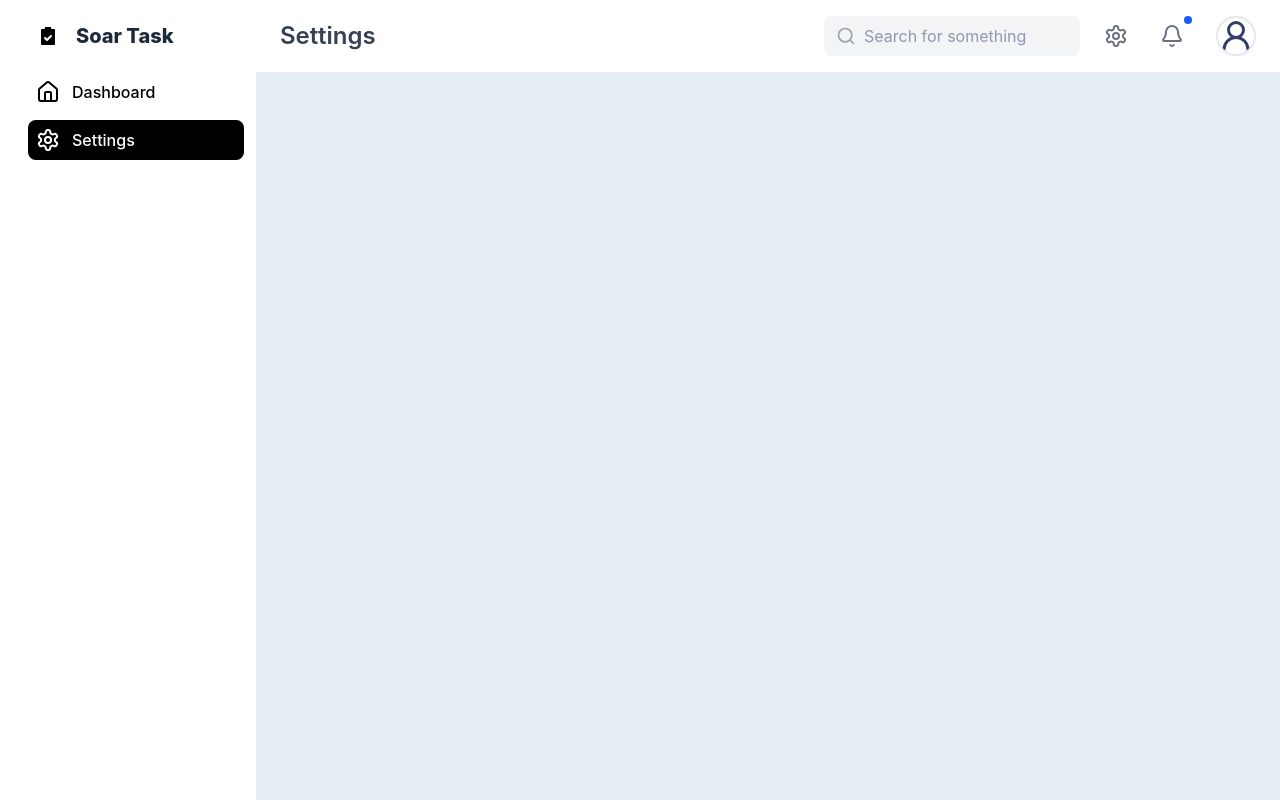
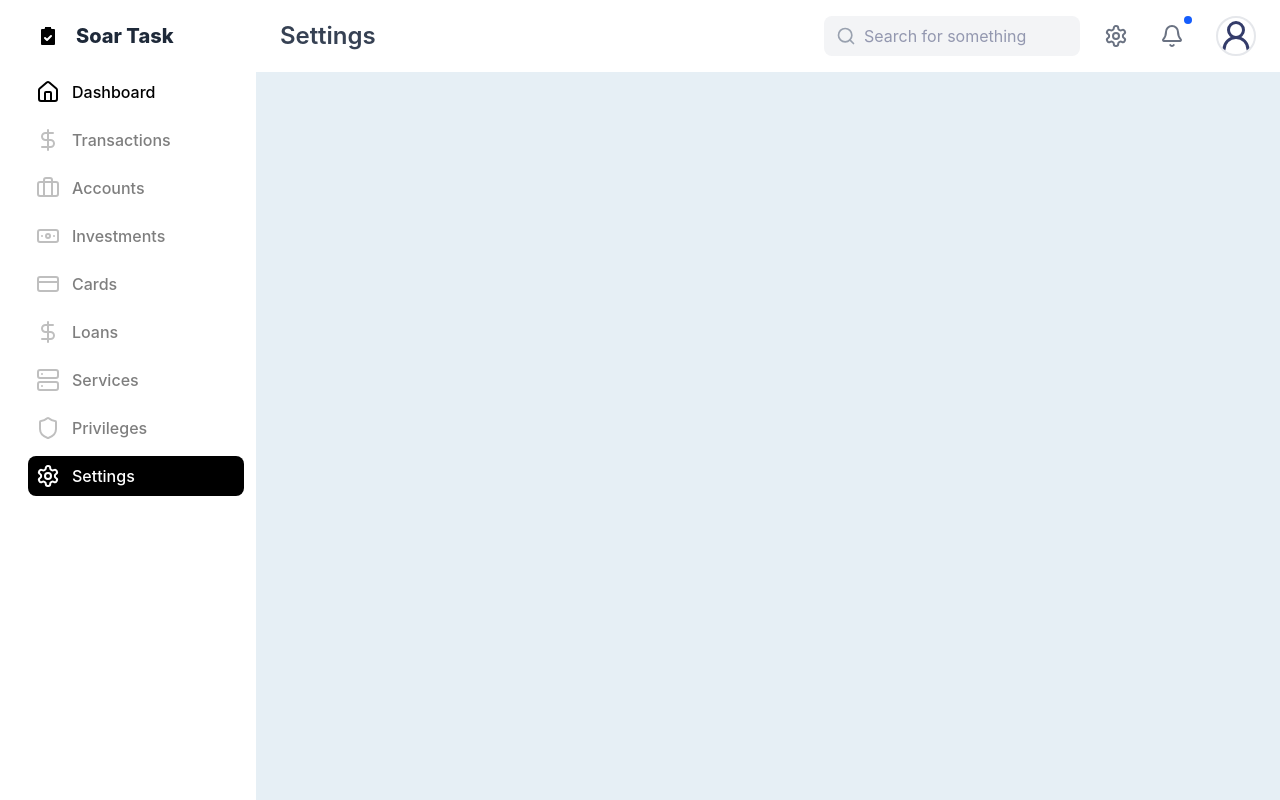
Before and after one commit to bankotij/fin-dash, a React (Vite) app: page /settings in a window 1280 px wide. Built offline with nearby package versions, Linux system fonts and the light colour scheme; what chartjs-plugin-datalabels would draw is missing.

Commit message:
Added extra links, disables and relevant css

```diff
--- a/src/components/navigation/LinkWithIcon.tsx
+++ b/src/components/navigation/LinkWithIcon.tsx
@@ -3,17 +3,19 @@ interface LinkWithIconProps {
 	text: string;
 	icon: React.ElementType;
 	isActive: boolean;
+	isDisabled: boolean;
 }
 
-export function LinkWithIcon({ href, text, icon: Icon, isActive }: LinkWithIconProps) {
+export function LinkWithIcon({ href, text, icon: Icon, isActive, isDisabled }: LinkWithIconProps) {
 	// TODO: Implement disable here?
 	return (
 		<a
-			href={`${isActive ? '#' : href}`}
-			className={`${isActive ? 'bg-black text-white' : ''} flex duration-75 text-black items-center p-2 rounded-lg hover:bg-black hover:text-white group`}
+			href={`${isDisabled || isActive ? '#' : href}`}
+			className={`${isActive ? 'bg-black text-white cursor-not-allowed' : ''} ${isDisabled ? 'cursor-not-allowed opacity-50' : ''} flex duration-75 text-black items-center p-2 rounded-lg ${!isDisabled && !isActive && 'hover:bg-black hover:text-white'} group`}
+			aria-disabled={isDisabled || isActive}
 		>
 			<div
-				className={`${isActive ? 'text-white' : ''} transition duration-75 text-black group-hover:text-white `}
+				className={`${isActive ? 'text-white' : ''} ${isDisabled ? 'opacity-50' : 'transition duration-75 text-black group-hover:text-white'} `}
 				aria-hidden="true"
 			>
 				<Icon />
--- a/src/components/navigation/Sidebar.tsx
+++ b/src/components/navigation/Sidebar.tsx
@@ -1,8 +1,27 @@
-import { HomeIcon, SettingsIcon } from "lucide-react";
 import { LinkWithIcon } from "./LinkWithIcon";
 import { SoarTask } from "../common/Logos/SoarTask";
 import { useContext } from "react";
 import { AppContext } from "../../utils/context/AppProvider";
+import { HomeIcon, SettingsIcon, CreditCardIcon, DollarSignIcon, BriefcaseIcon, BanknoteIcon, ServerIcon, ShieldIcon } from "lucide-react";
+
+type NavigationPath = {
+	name: string;
+	path: string;
+	icon: React.ComponentType;
+	isDisabled: boolean;
+};
+
+const navigationPaths: NavigationPath[] = [
+	{ name: "Dashboard", path: "/", icon: HomeIcon, isDisabled: false },
+	{ name: "Transactions", path: "/transactions", icon: DollarSignIcon, isDisabled: true },
+	{ name: "Accounts", path: "/accounts", icon: BriefcaseIcon, isDisabled: true },
+	{ name: "Investments", path: "/investments", icon: BanknoteIcon, isDisabled: true },
+	{ name: "Cards", path: "/cards", icon: CreditCardIcon, isDisabled: true },
+	{ name: "Loans", path: "/loans", icon: DollarSignIcon, isDisabled: true },
+	{ name: "Services", path: "/services", icon: ServerIcon, isDisabled: true },
+	{ name: "Privileges", path: "/privileges", icon: ShieldIcon, isDisabled: true },
+	{ name: "Settings", path: "/settings", icon: SettingsIcon, isDisabled: false },
+];
 
 export function Sidebar() {
 	const { sidebarContext } = useContext(AppContext);
@@ -25,25 +44,21 @@ export function Sidebar() {
 			>
 				<div className="h-full px-3 py-4 overflow-y-auto bg-white">
 					<ul className="space-y-2 font-medium">
-						<li className="mb-[16px] ml-4 ">
+						<li className="mb-[16px] ml-4">
 							<SoarTask />
 						</li>
-						<li className="ml-4">
-							<LinkWithIcon
-								href="/"
-								isActive={sidebarContext.activeRoute === "/"}
-								text={"Dashboard"}
-								icon={HomeIcon}
-							/>
-						</li>
-						<li className="ml-4">
-							<LinkWithIcon
-								href="/settings"
-								isActive={sidebarContext.activeRoute === "/settings"}
-								text={"Settings"}
-								icon={SettingsIcon}
-							/>
-						</li>
+
+						{navigationPaths.map(({ name, path, icon: Icon, isDisabled }, index) => (
+							<li key={index} className="ml-4">
+								<LinkWithIcon
+									href={path}
+									isActive={sidebarContext.activeRoute === path}
+									text={name}
+									icon={Icon}
+									isDisabled={isDisabled}
+								/>
+							</li>
+						))}
 					</ul>
 				</div>
 			</aside>
```
